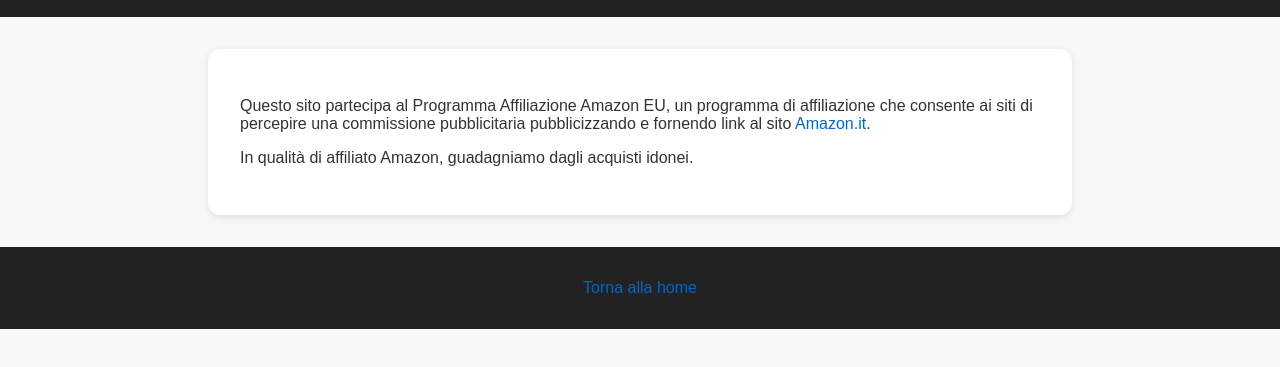
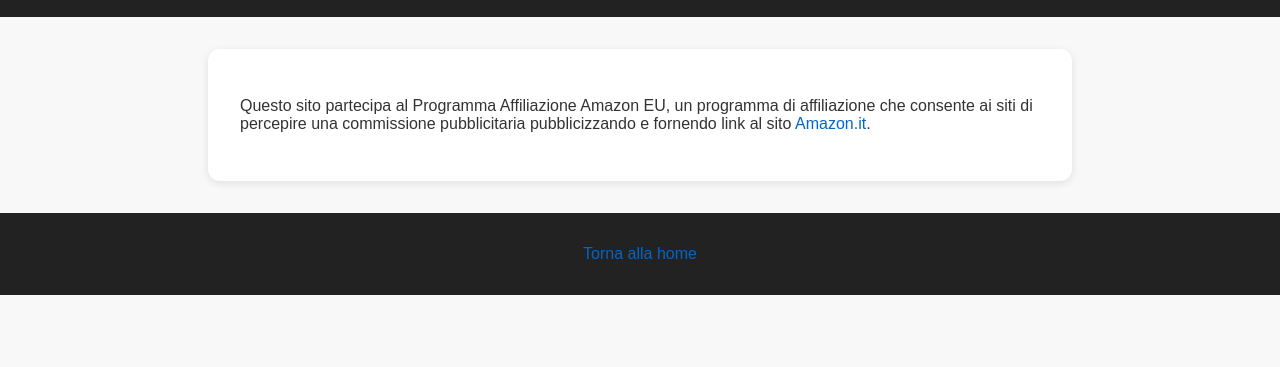
Before and after one commit to magomollino/offerte-mollino, a plain HTML site: page disclaimer.html in a window 1280 px wide. Shown: the part 95-462 px from the top of the page. Drawn offline with Linux system fonts and the light colour scheme.

Commit message:
Update disclaimer.html

```diff
--- a/disclaimer.html
+++ b/disclaimer.html
@@ -10,7 +10,6 @@
   <header><h1>Disclaimer Amazon</h1></header>
   <main>
     <p>Questo sito partecipa al Programma Affiliazione Amazon EU, un programma di affiliazione che consente ai siti di percepire una commissione pubblicitaria pubblicizzando e fornendo link al sito <a href="https://www.amazon.it" target="_blank">Amazon.it</a>.</p>
-    <p>In qualità di affiliato Amazon, guadagniamo dagli acquisti idonei.</p>
   </main>
   <footer><p><a href="index.html">Torna alla home</a></p></footer>
 </body>
```
